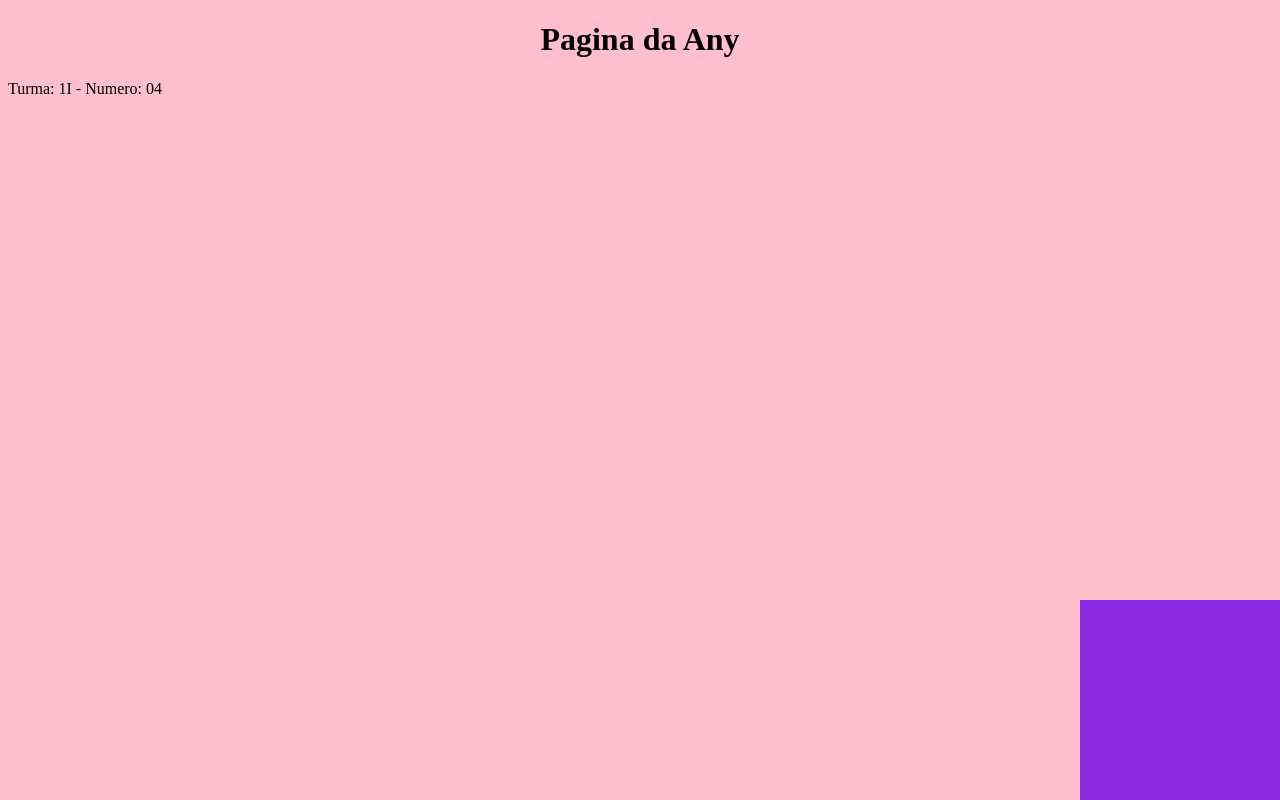
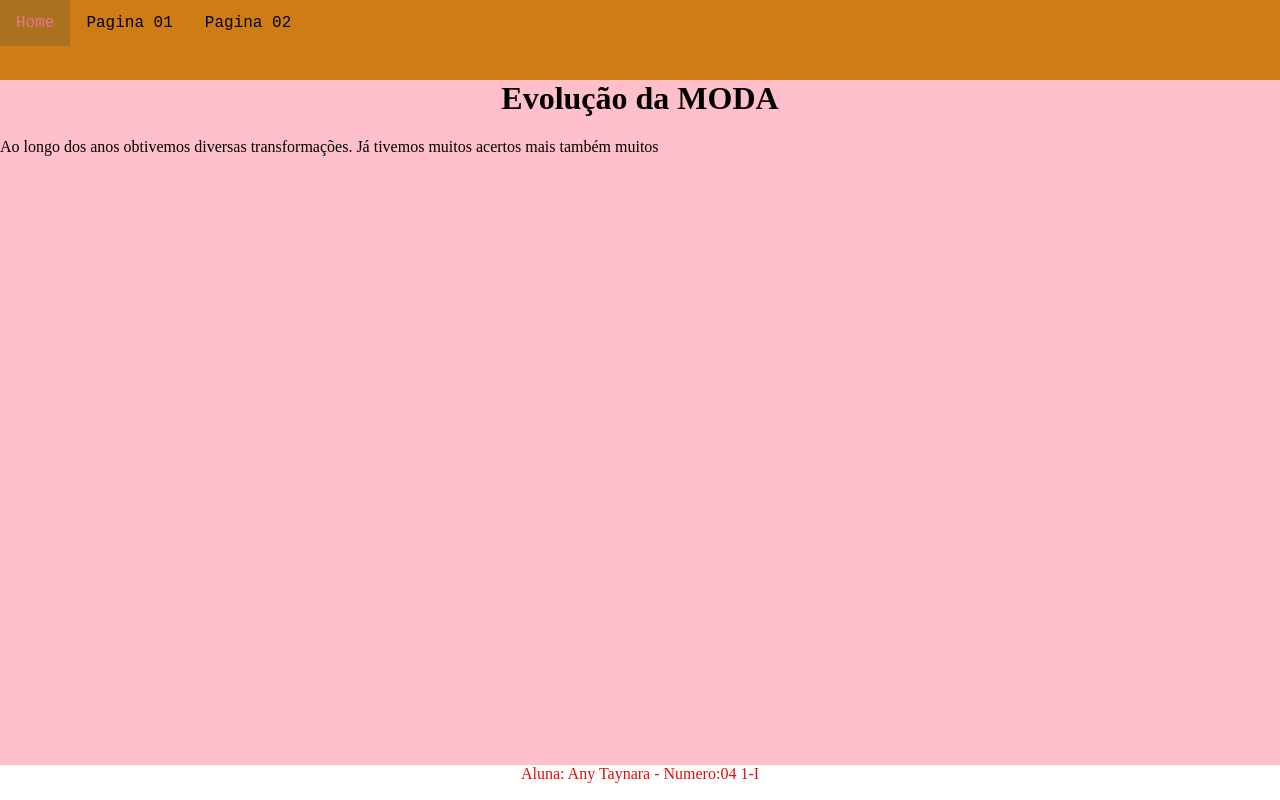
Before and after one commit to gorinelli/primeiroi_2t, a plain HTML site: page index.html in a window 1280 px wide. Drawn offline with Linux system fonts and the light colour scheme.

Commit message:
Aula 17-08

```diff
--- a/estilo.css
+++ b/estilo.css
@@ -1,5 +1,7 @@
 body{
   background: pink;
+  margin: 0;
+  padding: 0;
 }
 h1{
   text-align: center;
@@ -85,3 +87,17 @@ li a:hover{
   display: flex;
   justify-content: end;
 }
+.rodape{
+  position: absolute;
+  width: 100%;
+  height: 35px;
+  background: white;
+  color: rgb(223, 15, 15);
+  bottom: 0;
+  display: flex;
+  justify-content: center;
+}
+.conteudo{
+  position: absolute;
+  top: 45px;
+}
--- a/index.html
+++ b/index.html
@@ -4,15 +4,27 @@
     <meta charset="utf-8">
     <title>Aluna Any</title>
     <link rel="stylesheet" href="estilo.css">
-  </head>
-  <body>
-    <h1>Pagina da Any</h1>
-    <p>Turma: 1I - Numero: 04</p>
-
-<div class="caixa1">
-</div>
-<div class="caixa2">
-
-</div>
+   <H1>Pagina da Any</h1>
 </body>
 </html>
+</HEad>
+<BOdy>
+  <div class="menuPrincipal">
+          <nav>
+              <ul>
+                  <li><a href="intex.html">Home</a></li>
+                  <li><a href="pagina01.html">Pagina 01</a></li>
+                  <li><a href="pagina02.html">Pagina 02</a></li>
+              </ul>
+          </nav>
+  </div>
+   <div class="='conteudo">
+    <h1>Evolução da MODA</h1>
+      <P>Ao longo dos anos obtivemos diversas transformações. Já tivemos muitos acertos mais também muitos
+
+      </P>
+   </div>
+  <div class="rodape">
+    Aluna: Any Taynara - Numero:04 1-I
+  </div>
+  </BOdy>
```
